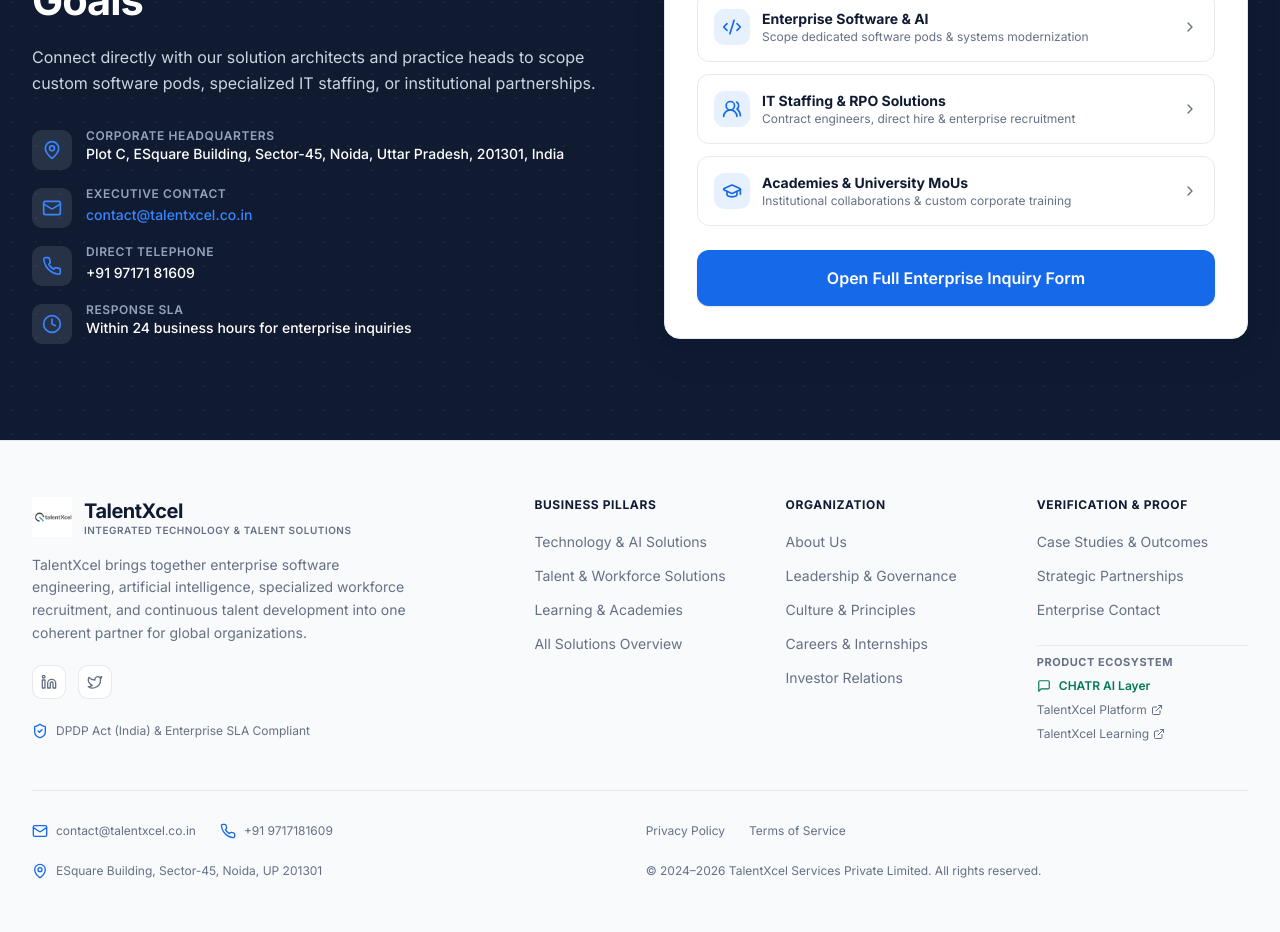
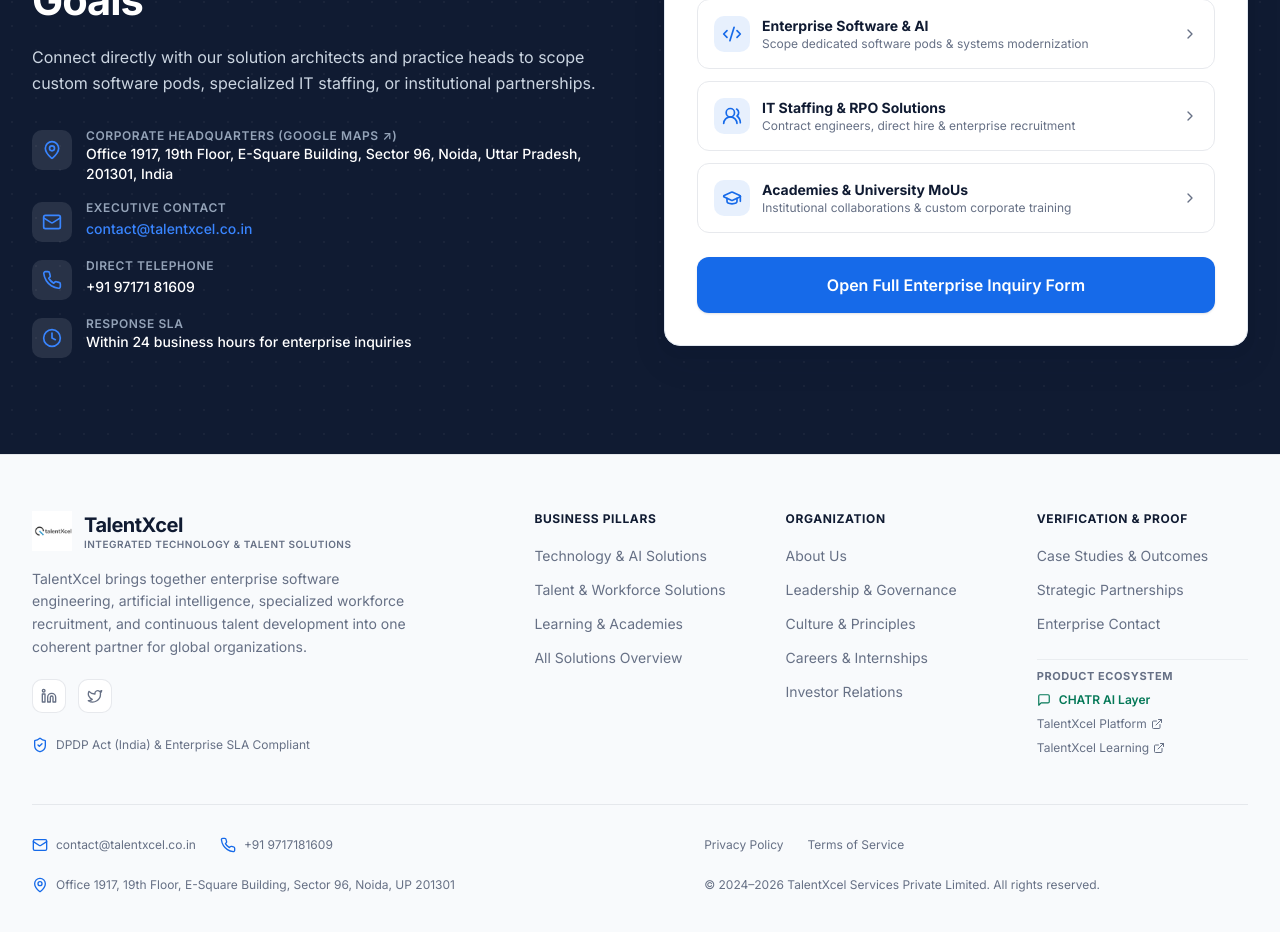
Before and after one commit to Sanyahtalentxcel/talentxcel-nexus, a React (Vite) app: page / in a window 1280 px wide. Shown: the part 6680-7612 px from the top of the page. Built offline with nearby package versions, Linux system fonts and the light colour scheme.

Commit message:
fix(identity): update corporate headquarters to Sector 96 with Google Maps link and set official LinkedIn company URL

```diff
--- a/index.html
+++ b/index.html
@@ -62,12 +62,13 @@
       "slogan": "Technology That Moves Business Forward. Talent That Makes It Possible.",
       "headquarters": {
         "@type": "PostalAddress",
-        "streetAddress": "Plot C, ESquare Building, Sector-45",
+        "streetAddress": "Office 1917, 19th Floor, E-Square Building, Sector 96",
         "addressLocality": "Noida",
         "addressRegion": "Uttar Pradesh",
         "postalCode": "201301",
         "addressCountry": "India"
       },
+      "hasMap": "https://share.google/9XwBijGdqZx4s5NN1",
       "contactPoint": [
         {
           "@type": "ContactPoint",
@@ -90,6 +91,7 @@
         }
       ],
       "sameAs": [
+        "https://in.linkedin.com/company/talentxcel-services-private-limited",
         "https://talentxcel.in",
         "https://talentxcel.net",
         "https://chatr.chat"
--- a/src/components/Footer.tsx
+++ b/src/components/Footer.tsx
@@ -55,7 +55,7 @@ const Footer = () => {
             </p>
             <div className="flex items-center space-x-3 pt-1">
               <a
-                href="https://www.linkedin.com/company/talentxcel"
+                href="https://in.linkedin.com/company/talentxcel-services-private-limited"
                 target="_blank"
                 rel="noopener noreferrer"
                 className="p-2 rounded-lg bg-white border border-border/80 text-brand-muted hover:text-primary hover:border-primary transition-colors"
@@ -181,10 +181,16 @@ const Footer = () => {
                 <Phone className="h-4 w-4 text-primary" />
                 <span>+91 9717181609</span>
               </div>
-              <div className="flex items-center space-x-2">
-                <MapPin className="h-4 w-4 text-primary" />
-                <span>ESquare Building, Sector-45, Noida, UP 201301</span>
-              </div>
+              <a
+                href="https://share.google/9XwBijGdqZx4s5NN1"
+                target="_blank"
+                rel="noopener noreferrer"
+                className="flex items-center space-x-2 hover:text-primary transition-colors"
+                title="View on Google Maps"
+              >
+                <MapPin className="h-4 w-4 text-primary flex-shrink-0" />
+                <span>Office 1917, 19th Floor, E-Square Building, Sector 96, Noida, UP 201301</span>
+              </a>
             </div>
 
             <div className="flex flex-wrap items-center gap-4 sm:gap-6 pt-2 lg:pt-0">
--- a/src/components/HomeSections.tsx
+++ b/src/components/HomeSections.tsx
@@ -764,15 +764,25 @@ export const ContactPortalSection = () => {
             </p>
 
             <div className="space-y-4 pt-2">
-              <div className="flex items-start space-x-3.5">
-                <div className="p-2.5 rounded-lg bg-white/10 text-brand-electric flex-shrink-0 mt-0.5">
+              <a
+                href="https://share.google/9XwBijGdqZx4s5NN1"
+                target="_blank"
+                rel="noopener noreferrer"
+                className="flex items-start space-x-3.5 group"
+                title="View on Google Maps"
+              >
+                <div className="p-2.5 rounded-lg bg-white/10 text-brand-electric group-hover:bg-primary group-hover:text-white transition-colors flex-shrink-0 mt-0.5">
                   <MapPin className="h-5 w-5" />
                 </div>
                 <div>
-                  <div className="text-xs uppercase tracking-wider text-slate-400 font-semibold">Corporate Headquarters</div>
-                  <div className="text-sm font-medium text-white">Plot C, ESquare Building, Sector-45, Noida, Uttar Pradesh, 201301, India</div>
+                  <div className="text-xs uppercase tracking-wider text-slate-400 font-semibold group-hover:text-brand-electric transition-colors">
+                    Corporate Headquarters (Google Maps ↗)
+                  </div>
+                  <div className="text-sm font-medium text-white group-hover:underline">
+                    Office 1917, 19th Floor, E-Square Building, Sector 96, Noida, Uttar Pradesh, 201301, India
+                  </div>
                 </div>
-              </div>
+              </a>
 
               <div className="flex items-start space-x-3.5">
                 <div className="p-2.5 rounded-lg bg-white/10 text-brand-electric flex-shrink-0 mt-0.5">
--- a/src/pages/About.tsx
+++ b/src/pages/About.tsx
@@ -120,12 +120,19 @@ const About = () => {
                 "description": "TalentXcel brings together technology solutions, workforce expertise, and talent development to help organizations build, scale, and transform.",
                 "address": {
                   "@type": "PostalAddress",
-                  "streetAddress": "Plot C, ESquare Building, Sector-45",
+                  "streetAddress": "Office 1917, 19th Floor, E-Square Building, Sector 96",
                   "addressLocality": "Noida",
                   "addressRegion": "Uttar Pradesh",
                   "postalCode": "201301",
                   "addressCountry": "India"
                 },
+                "hasMap": "https://share.google/9XwBijGdqZx4s5NN1",
+                "sameAs": [
+                  "https://in.linkedin.com/company/talentxcel-services-private-limited",
+                  "https://talentxcel.in",
+                  "https://talentxcel.net",
+                  "https://chatr.chat"
+                ],
                 "knowsAbout": [
                   "Enterprise Software Development",
                   "Artificial Intelligence",
@@ -175,7 +182,14 @@ const About = () => {
                   <div className="absolute inset-0 bg-gradient-to-t from-black/60 to-transparent" />
                   <div className="absolute bottom-6 left-6 text-white">
                     <h2 className="text-xl font-semibold mb-1">Noida Headquarters</h2>
-                    <p className="text-sm opacity-90">Plot C, ESquare Building, Sector-45, Uttar Pradesh, India</p>
+                    <a
+                      href="https://share.google/9XwBijGdqZx4s5NN1"
+                      target="_blank"
+                      rel="noopener noreferrer"
+                      className="text-sm opacity-90 hover:underline hover:text-white transition-colors inline-block"
+                    >
+                      Office 1917, 19th Floor, E-Square Building, Sector 96, Noida, Uttar Pradesh, India ↗
+                    </a>
                   </div>
                 </div>
               </div>
--- a/src/pages/Contact.tsx
+++ b/src/pages/Contact.tsx
@@ -77,9 +77,9 @@ const Contact = () => {
     {
       icon: MapPin,
       title: "Corporate Office",
-      description: "Primary headquarters",
-      info: "Plot C, ESquare Building, Sector-45, Noida, UP 201301",
-      action: "#"
+      description: "Noida headquarters (Google Maps ↗)",
+      info: "Office 1917, 19th Floor, E-Square Building, Sector 96, Noida, UP 201301",
+      action: "https://share.google/9XwBijGdqZx4s5NN1"
     },
     {
       icon: Clock,
@@ -210,6 +210,8 @@ const Contact = () => {
                   <p className="text-xs text-muted-foreground mb-3">{m.description}</p>
                   <a
                     href={m.action}
+                    target={m.action.startsWith("http") ? "_blank" : undefined}
+                    rel={m.action.startsWith("http") ? "noopener noreferrer" : undefined}
                     className="text-xs sm:text-sm font-semibold text-primary hover:underline break-words"
                   >
                     {m.info}
--- a/src/pages/Index.tsx
+++ b/src/pages/Index.tsx
@@ -87,13 +87,15 @@ const Index = () => {
               },
               "address": {
                 "@type": "PostalAddress",
-                "streetAddress": "Plot C, ESquare Building, Sector-45",
+                "streetAddress": "Office 1917, 19th Floor, E-Square Building, Sector 96",
                 "addressLocality": "Noida",
                 "addressRegion": "Uttar Pradesh",
                 "postalCode": "201301",
                 "addressCountry": "India"
               },
+              "hasMap": "https://share.google/9XwBijGdqZx4s5NN1",
               "sameAs": [
+                "https://in.linkedin.com/company/talentxcel-services-private-limited",
                 "https://talentxcel.in",
                 "https://talentxcel.net",
                 "https://chatr.chat"
--- a/src/pages/Investors.tsx
+++ b/src/pages/Investors.tsx
@@ -257,8 +257,15 @@ const Investors = () => {
                   <div className="font-semibold text-white">+91 9717181609</div>
                 </div>
                 <div>
-                  <div className="text-white/70 text-xs uppercase tracking-wider mb-1">Registered Office Location</div>
-                  <div className="font-semibold text-white">Plot C, ESquare Building, Sector-45, Noida, Uttar Pradesh 201301, India</div>
+                  <div className="text-white/70 text-xs uppercase tracking-wider mb-1">Corporate Headquarters</div>
+                  <a
+                    href="https://share.google/9XwBijGdqZx4s5NN1"
+                    target="_blank"
+                    rel="noopener noreferrer"
+                    className="font-semibold text-white hover:underline block"
+                  >
+                    Office 1917, 19th Floor, E-Square Building, Sector 96, Noida, UP 201301, India (Google Maps ↗)
+                  </a>
                 </div>
               </div>
             </div>
--- a/src/pages/Privacy.tsx
+++ b/src/pages/Privacy.tsx
@@ -118,7 +118,7 @@ const Privacy = () => {
               </p>
               <div className="bg-muted/40 p-4 rounded-xl text-sm border border-border/50">
                 <p><strong>Email:</strong> privacy@talentxcel.co.in / contact@talentxcel.co.in</p>
-                <p><strong>Address:</strong> Plot C, ESquare Building, Sector-45, Noida, Uttar Pradesh 201301, India</p>
+                <p><strong>Address:</strong> Office 1917, 19th Floor, E-Square Building, Sector 96, Noida, Uttar Pradesh 201301, India</p>
               </div>
             </section>
           </Card>
--- a/src/pages/Terms.tsx
+++ b/src/pages/Terms.tsx
@@ -96,7 +96,7 @@ const Terms = () => {
               <p>For inquiries regarding these Terms of Service, contact:</p>
               <div className="bg-muted/40 p-4 rounded-xl text-sm border border-border/50">
                 <p><strong>Legal Department:</strong> legal@talentxcel.co.in / contact@talentxcel.co.in</p>
-                <p><strong>TalentXcel</strong> | Plot C, ESquare Building, Sector-45, Noida, Uttar Pradesh 201301, India</p>
+                <p><strong>TalentXcel Services Private Limited</strong> | Office 1917, 19th Floor, E-Square Building, Sector 96, Noida, Uttar Pradesh 201301, India</p>
               </div>
             </section>
           </Card>
```
